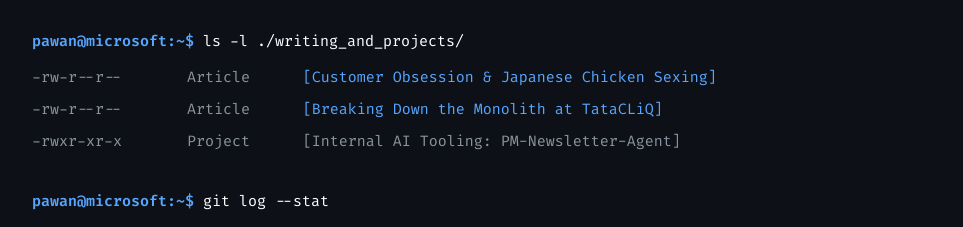
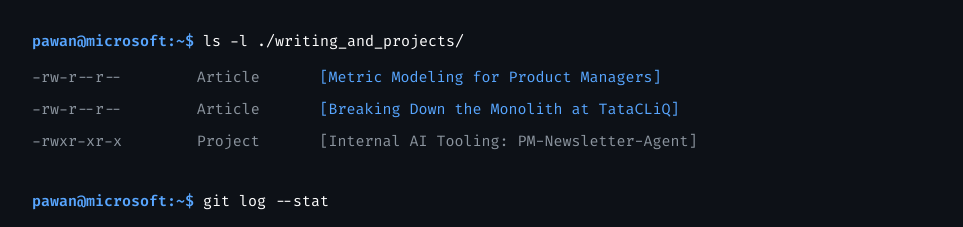
Before and after one commit to dnawapcode/Hello-World, a plain HTML site: page index.html in a window 1280 px wide. Shown: the part 1065-1292 px from the top of the page, without its empty margins (158-1121 px from the left). Drawn offline with Linux system fonts and the light colour scheme.

Commit message:
Update highlighted article to Metric Modeling for Product Managers

```diff
--- a/index.html
+++ b/index.html
@@ -80,7 +80,7 @@
                     <tr>
                         <td>-rw-r--r--</td>
                         <td>Article</td>
-                        <td><a href="https://medium.com/design-bootcamp/customer-obsession-and-japanese-chicken-sexing-82e41d9f948c" target="_blank">[Customer Obsession & Japanese Chicken Sexing]</a></td>
+                        <td><a href="https://medium.com/design-bootcamp/metric-modeling-for-product-managers-a0c6c9ab4d4a" target="_blank">[Metric Modeling for Product Managers]</a></td>
                     </tr>
                     <tr>
                         <td>-rw-r--r--</td>
```
